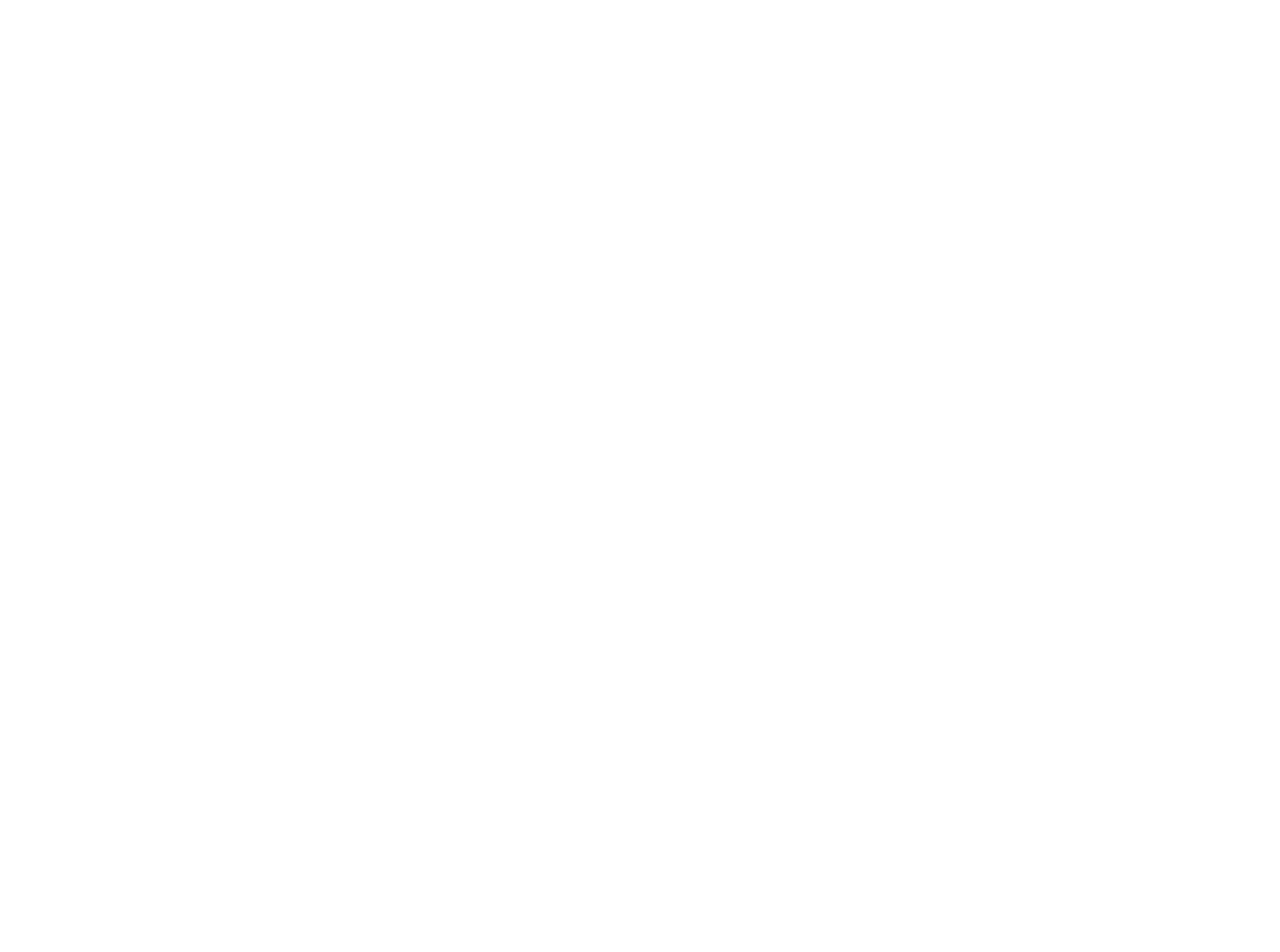
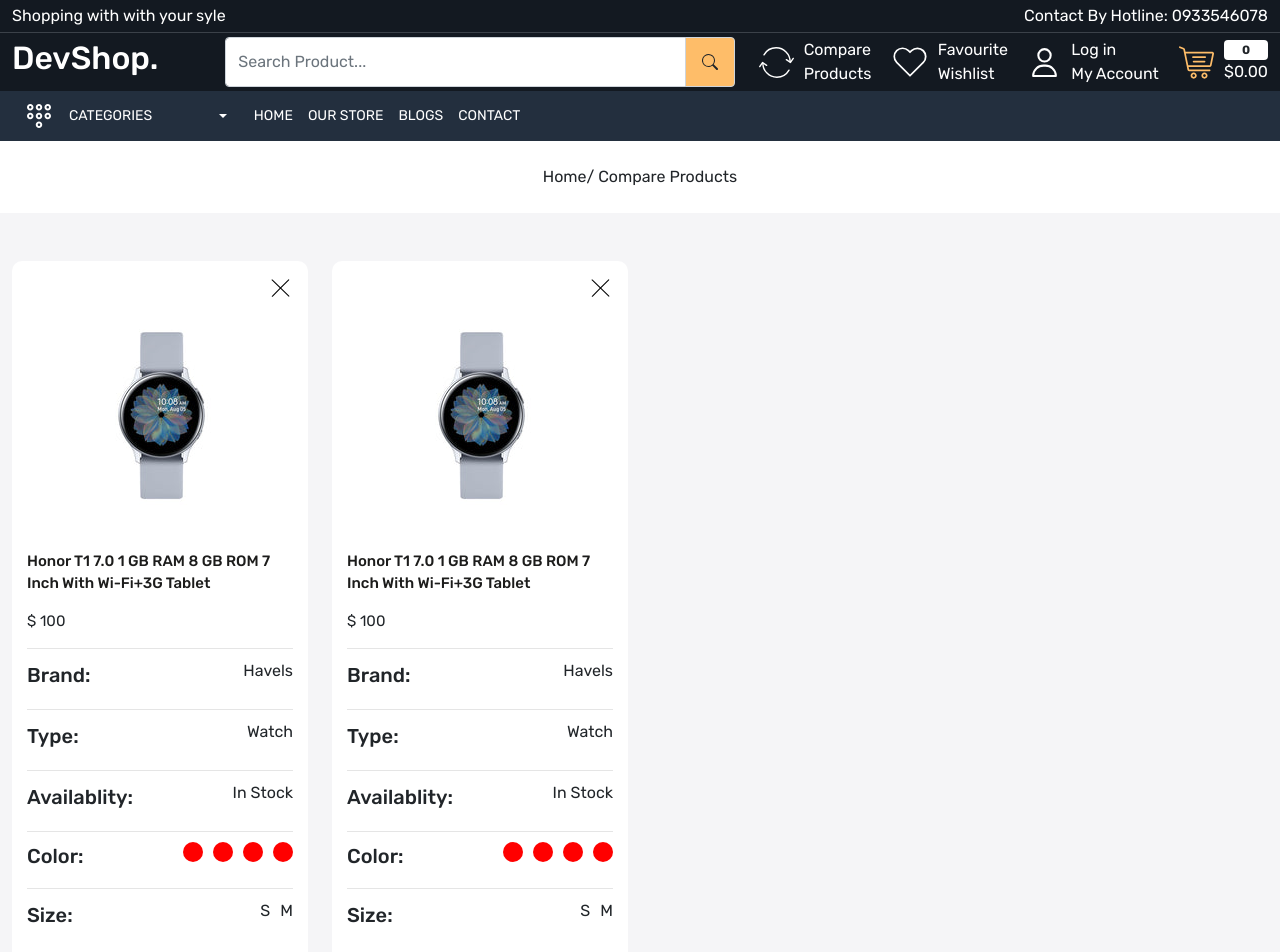
Before and after one commit to NguyenNgocBaoITITIU19084/Shop_Website_Redux, a React (Create React App) app in the folder shop-app/: page /compare-product in a window 1280 px wide. Before the commit this address had no page. Shown: the top 952 px of the page. Before the commit the page ends 800 px from the top, so only its background shows below. Built offline with nearby package versions, Linux system fonts and the light colour scheme; a web font is replaced by a local one.

Commit message:
Compare Product Page

```diff
--- a/shop-app/src/App.css
+++ b/shop-app/src/App.css
@@ -479,3 +479,39 @@
     color: var(--color-777777);
   }
   /* Contact Page ends */
+  /* Compare Product Page */
+
+.compare-product-card {
+    padding: 20px 15px;
+    background-color: white;
+    border-radius: 10px;
+  }
+  .compare-product-card .cross,
+  .wishlist-card .cross {
+    top: 15px;
+    right: 15px;
+    width: 25px;
+    padding: 3px;
+    cursor: pointer;
+  }
+  .compare-product-details h5.title,
+  .wishlist-card h5.title {
+    font-size: 15px;
+    line-height: 22px;
+    font-weight: 500;
+    color: var(--color-1c1c1b);
+  }
+  .compare-product-details h6.price,
+  .wishlist-card h6.price {
+    font-size: 15px;
+    line-height: 22px;
+    font-weight: 400;
+  }
+  .compare-product-card .product-detail {
+    display: flex;
+    justify-content: space-between;
+    align-items: center;
+    padding: 10px 0px;
+    border-top: 1px solid rgba(0, 0, 0, 0.1);
+  }
+  /* Compare Product Page end here */
--- a/shop-app/src/App.js
+++ b/shop-app/src/App.js
@@ -7,6 +7,7 @@
 import Contact from "./pages/Contact";
 import OurStore from "./pages/OurStore";
 import Blog from "./pages/Blog";
+import CompareProduct from "./pages/CompareProduct";
 function App() {
   return (
     <>
@@ -18,6 +19,7 @@
             <Route path="contact" element={<Contact />} />
             <Route path="store" element={<OurStore />} />
             <Route path="blogs" element={<Blog />} />
+            <Route path="compare-product" element={<CompareProduct />} />
           </Route>
         </Routes>
       </BrowserRouter>
--- /dev/null
+++ b/shop-app/src/components/Color.js
@@ -0,0 +1,16 @@
+import React from "react";
+
+const Color = () => {
+  return (
+    <>
+      <ul className="colors ps-0">
+        <li></li>
+        <li></li>
+        <li></li>
+        <li></li>
+      </ul>
+    </>
+  );
+};
+
+export default Color;
--- a/shop-app/src/components/Header.js
+++ b/shop-app/src/components/Header.js
@@ -43,7 +43,10 @@
             <div className="col-5">
               <div className="header-upper-links d-flex align-items-center justify-content-between">
                 <div>
-                  <Link className="d-flex align-items-center gap-10 text-white">
+                  <Link
+                    to="compare-product"
+                    className="d-flex align-items-center gap-10 text-white"
+                  >
                     <img src="images/compare.svg" alt="compare"></img>
                     <p className="mb-0">
                       Compare <br /> Products
@@ -51,7 +54,10 @@
                   </Link>
                 </div>
                 <div>
-                  <Link className="d-flex align-items-center gap-10 text-white">
+                  <Link
+                    to="wishlist"
+                    className="d-flex align-items-center gap-10 text-white"
+                  >
                     <img src="images/wishlist.svg" alt="wishlist"></img>
                     <p className="mb-0">
                       Favourite <br /> Wishlist
@@ -59,7 +65,10 @@
                   </Link>
                 </div>
                 <div>
-                  <Link className="d-flex align-items-center gap-10 text-white">
+                  <Link
+                    to="/login"
+                    className="d-flex align-items-center gap-10 text-white"
+                  >
                     <img src="images/user.svg" alt="user"></img>
                     <p className="mb-0">
                       Log in <br /> My Account
@@ -67,7 +76,10 @@
                   </Link>
                 </div>
                 <div>
-                  <Link className="d-flex align-items-center gap-10 text-white">
+                  <Link
+                    to="/cart"
+                    className="d-flex align-items-center gap-10 text-white"
+                  >
                     <img src="images/cart.svg" alt="cart"></img>
                     <div className="d-flex flex-column">
                       <span className="badge bg-white text-dark">0</span>
--- /dev/null
+++ b/shop-app/src/pages/CompareProduct.js
@@ -0,0 +1,113 @@
+import React from "react";
+import BreadCrum from "../components/BreadCrum";
+import Color from "../components/Color";
+import Meta from "../components/Meta";
+// import watch from "../images/watch.jpg";
+import Container from "../components/Container";
+
+const CompareProduct = () => {
+  return (
+    <>
+      <Meta title={"Compare Products"} />
+      <BreadCrum title="Compare Products" />
+      <Container class1="compare-product-wrapper py-5 home-wrapper-2">
+        <div className="row">
+          <div className="col-3">
+            <div className="compare-product-card position-relative">
+              <img
+                // src={watch}
+                src="images/cross.svg"
+                alt="cross"
+                className="position-absolute cross img-fluid"
+              />
+              <div className="product-card-image">
+                <img
+                  /*src="images/cross.svg"*/ src="../images/watch.jpg"
+                  alt="watch"
+                />
+              </div>
+              <div className="compare-product-details">
+                <h5 className="title">
+                  Honor T1 7.0 1 GB RAM 8 GB ROM 7 Inch With Wi-Fi+3G Tablet
+                </h5>
+                <h6 className="price mb-3 mt-3">$ 100</h6>
+
+                <div>
+                  <div className="product-detail">
+                    <h5>Brand:</h5>
+                    <p>Havels</p>
+                  </div>
+                  <div className="product-detail">
+                    <h5>Type:</h5>
+                    <p>Watch</p>
+                  </div>
+                  <div className="product-detail">
+                    <h5>Availablity:</h5>
+                    <p>In Stock</p>
+                  </div>
+                  <div className="product-detail">
+                    <h5>Color:</h5>
+                    <Color />
+                  </div>
+                  <div className="product-detail">
+                    <h5>Size:</h5>
+                    <div className="d-flex gap-10">
+                      <p>S</p>
+                      <p>M</p>
+                    </div>
+                  </div>
+                </div>
+              </div>
+            </div>
+          </div>
+          <div className="col-3">
+            <div className="compare-product-card position-relative">
+              <img
+                src="images/cross.svg"
+                alt="cross"
+                className="position-absolute cross img-fluid"
+              />
+              <div className="product-card-image">
+                <img /* src={watch} */ src="../images/watch.jpg" alt="watch" />
+              </div>
+              <div className="compare-product-details">
+                <h5 className="title">
+                  Honor T1 7.0 1 GB RAM 8 GB ROM 7 Inch With Wi-Fi+3G Tablet
+                </h5>
+                <h6 className="price mb-3 mt-3">$ 100</h6>
+
+                <div>
+                  <div className="product-detail">
+                    <h5>Brand:</h5>
+                    <p>Havels</p>
+                  </div>
+                  <div className="product-detail">
+                    <h5>Type:</h5>
+                    <p>Watch</p>
+                  </div>
+                  <div className="product-detail">
+                    <h5>Availablity:</h5>
+                    <p>In Stock</p>
+                  </div>
+                  <div className="product-detail">
+                    <h5>Color:</h5>
+                    <Color />
+                  </div>
+                  <div className="product-detail">
+                    <h5>Size:</h5>
+                    <div className="d-flex gap-10">
+                      <p>S</p>
+                      <p>M</p>
+                    </div>
+                  </div>
+                </div>
+              </div>
+            </div>
+          </div>
+        </div>
+      </Container>
+    </>
+  );
+};
+
+export default CompareProduct;
--- a/shop-app/src/pages/Contact.js
+++ b/shop-app/src/pages/Contact.js
@@ -14,7 +14,7 @@
         <div className="row">
           <div className="col-12">
             <iframe
-              src="https://www.google.com/maps/embed?pb=!1m18!1m12!1m3!1d6986.771103663534!2d76.99275607711007!3d28.886888929272477!2m3!1f0!2f0!3f0!3m2!1i1024!2i768!4f13.1!3m3!1m2!1s0x390da5e51463d4c9%3A0xe5a485e2ac7c3d4a!2sMandaura%2C%20Haryana%20131103!5e0!3m2!1sen!2sin!4v1669909087902!5m2!1sen!2sin"
+              src="https://www.google.com/maps/embed?pb=!1m18!1m12!1m3!1d3918.1316505613595!2d106.79903930999573!3d10.877590057276088!2m3!1f0!2f0!3f0!3m2!1i1024!2i768!4f13.1!3m3!1m2!1s0x3174d8a415a9d221%3A0x550c2b41569376f9!2zVHLGsOG7nW5nIMSQ4bqhaSBo4buNYyBRdeG7kWMgVOG6vyAtIMSQ4bqhaSBo4buNYyBRdeG7kWMgZ2lhIFRQLkhDTQ!5e0!3m2!1svi!2s!4v1684043242940!5m2!1svi!2s"
               width="600"
               height="450"
               className="border-0 w-100"
@@ -71,18 +71,18 @@
                     <li className="mb-3 d-flex gap-15 align-items-center">
                       <AiOutlineHome className="fs-5" />
                       <address className="mb-0">
-                        Hno:277 , Near village chopal , Mandaura, Sonipat,
-                        Haryana
+                        Trường đại học Quốc Tế - Đại học quốc gia thành phố Hồ
+                        Chí Minh
                       </address>
                     </li>
                     <li className="mb-3 d-flex gap-15 align-items-center">
                       <BiPhoneCall className="fs-5" />
-                      <a href="tel:+91 8264954234">+91 8264954234</a>
+                      <a href="tel:+91 8264954234">0933546078</a>
                     </li>
                     <li className="mb-3 d-flex gap-15 align-items-center">
                       <AiOutlineMail className="fs-5" />
-                      <a href="mailto:navdeepdahiya753@gmail.com">
-                        navdeepdahiya753@gmail.com
+                      <a href="mailto:ngocbao123steam@gmail.com">
+                        ngocbao123steam@gmail.com
                       </a>
                     </li>
                     <li className="mb-3 d-flex gap-15 align-items-center">
```
